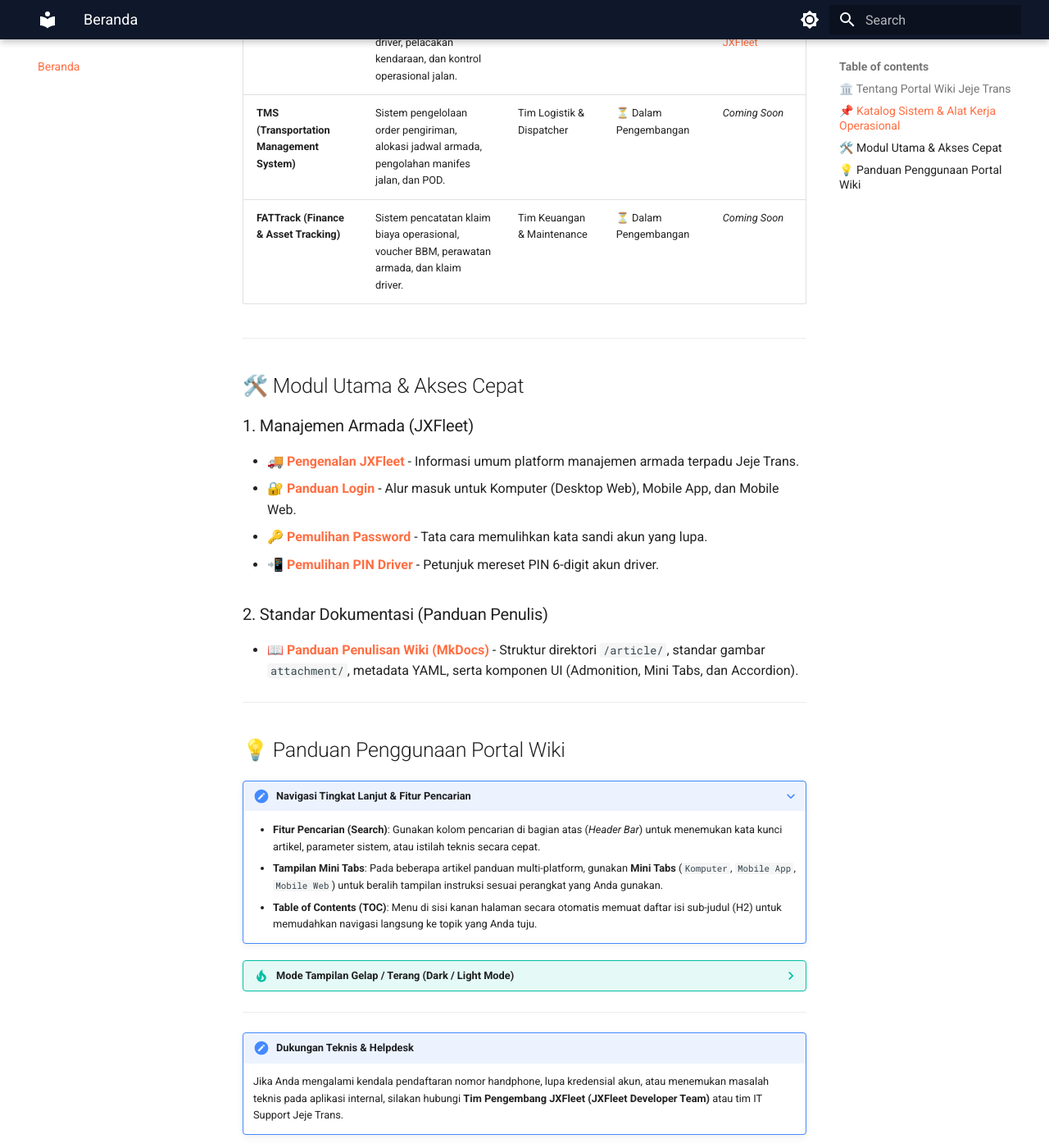
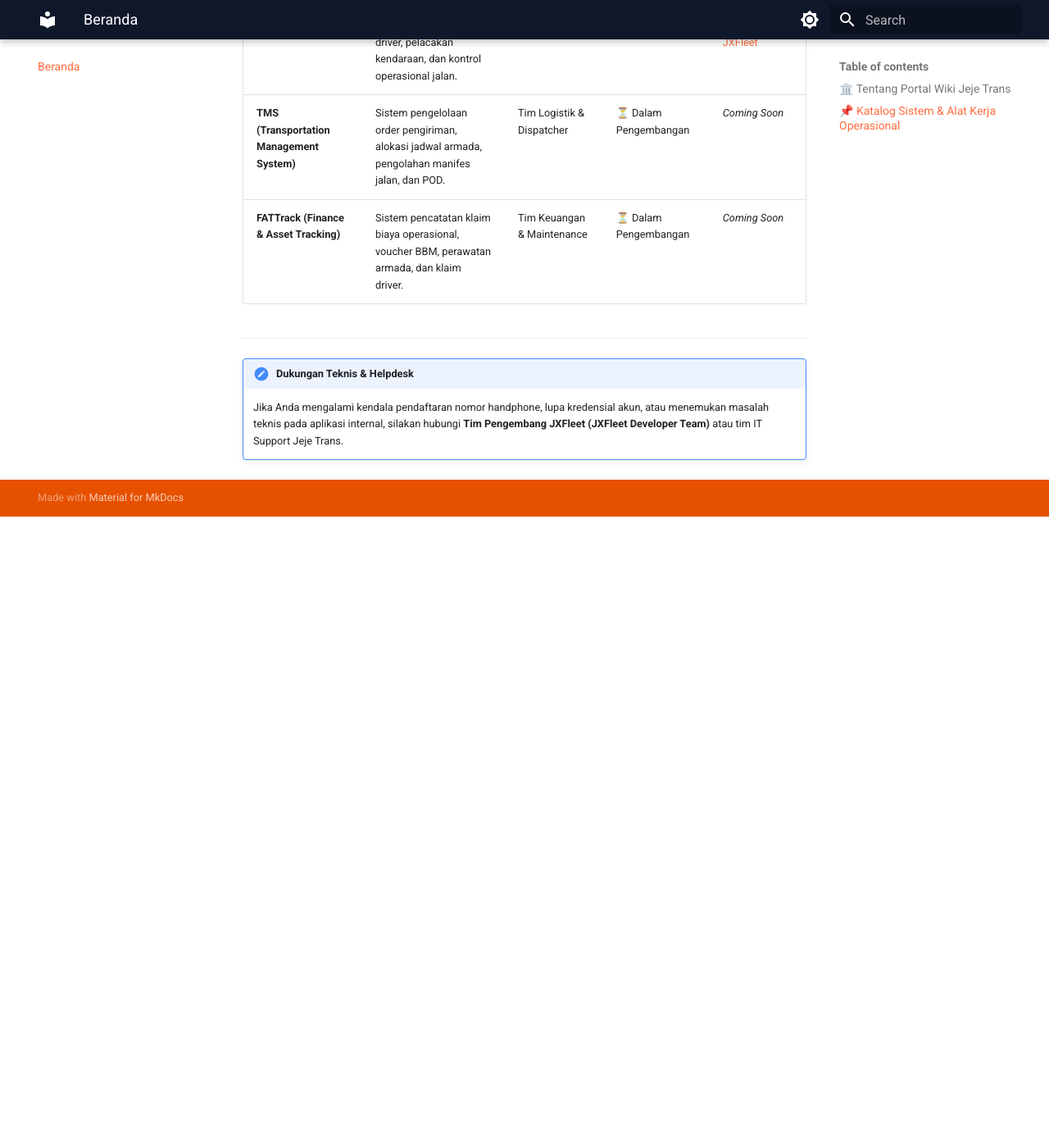
Before and after one commit to jejeharapan/wiki, an MkDocs documentation site: the page built from article/index.md, in a window 1280 px wide and 1400 px high, scrolled down 963 px. Shown: the whole window at 82% size. Built offline with MkDocs 1.6.1 and Material for MkDocs 9.7.7, drawn with Linux system fonts in a browser that asks for light colours; after the commit the page ends 1593 px from its top, so only the background shows below that; some of the changed text lies outside the part shown.

Commit message:
docs(index): remove Modul Utama & Akses Cepat and Panduan Penggunaan sections from homepage

```diff
--- a/article/index.md
+++ b/article/index.md
@@ -31,30 +31,5 @@ Portal Wiki ini dibangun sebagai standar acuan operasional digital terpusat bagi
 
 ---
 
-## 🛠️ Modul Utama & Akses Cepat
-
-### 1. Manajemen Armada (JXFleet)
-- [🚚 **Pengenalan JXFleet**](JXFleet/index.md) - Informasi umum platform manajemen armada terpadu Jeje Trans.
-- [🔐 **Panduan Login**](JXFleet/Login/001-login.md) - Alur masuk untuk Komputer (Desktop Web), Mobile App, dan Mobile Web.
-- [🔑 **Pemulihan Password**](JXFleet/Login/002-passwordLupa.md) - Tata cara memulihkan kata sandi akun yang lupa.
-- [📲 **Pemulihan PIN Driver**](JXFleet/Login/003-pinLupa.md) - Petunjuk mereset PIN 6-digit akun driver.
-
-### 2. Standar Dokumentasi (Panduan Penulis)
-- [📖 **Panduan Penulisan Wiki (MkDocs)**](tutorial.md) - Struktur direktori `/article/`, standar gambar `attachment/`, metadata YAML, serta komponen UI (Admonition, Mini Tabs, dan Accordion).
-
----
-
-## 💡 Panduan Penggunaan Portal Wiki
-
-???+ note "Navigasi Tingkat Lanjut & Fitur Pencarian"
-    - **Fitur Pencarian (Search)**: Gunakan kolom pencarian di bagian atas (*Header Bar*) untuk menemukan kata kunci artikel, parameter sistem, atau istilah teknis secara cepat.
-    - **Tampilan Mini Tabs**: Pada beberapa artikel panduan multi-platform, gunakan **Mini Tabs** (`Komputer`, `Mobile App`, `Mobile Web`) untuk beralih tampilan instruksi sesuai perangkat yang Anda gunakan.
-    - **Table of Contents (TOC)**: Menu di sisi kanan halaman secara otomatis memuat daftar isi sub-judul (H2) untuk memudahkan navigasi langsung ke topik yang Anda tuju.
-
-??? tip "Mode Tampilan Gelap / Terang (Dark / Light Mode)"
-    Anda dapat mengubah tema warna portal dari terang ke gelap atau sebaliknya dengan mengklik ikon matahari/bulan di sudut kanan atas header.
-
----
-
 !!! important "Dukungan Teknis & Helpdesk"
     Jika Anda mengalami kendala pendaftaran nomor handphone, lupa kredensial akun, atau menemukan masalah teknis pada aplikasi internal, silakan hubungi **Tim Pengembang JXFleet (JXFleet Developer Team)** atau tim IT Support Jeje Trans.
```
Also changed, not shown: other parts of article/index.md (+1 -1 lines).
